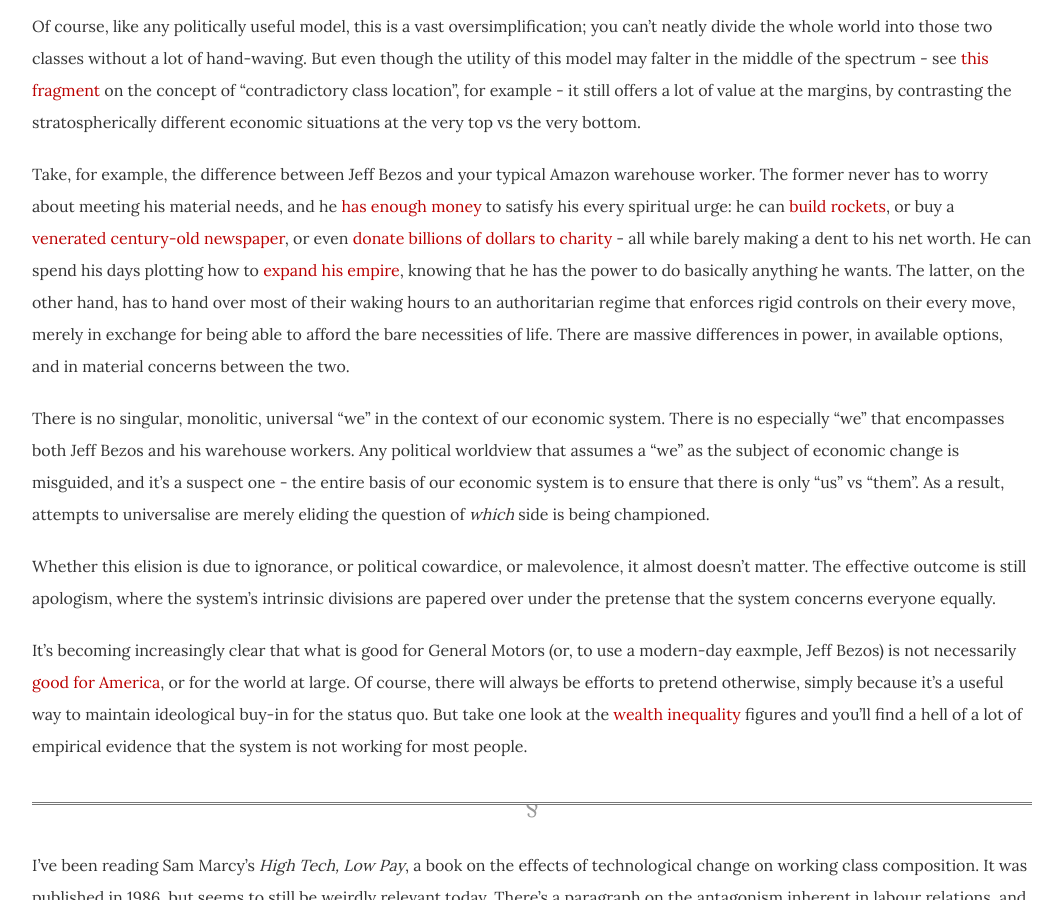
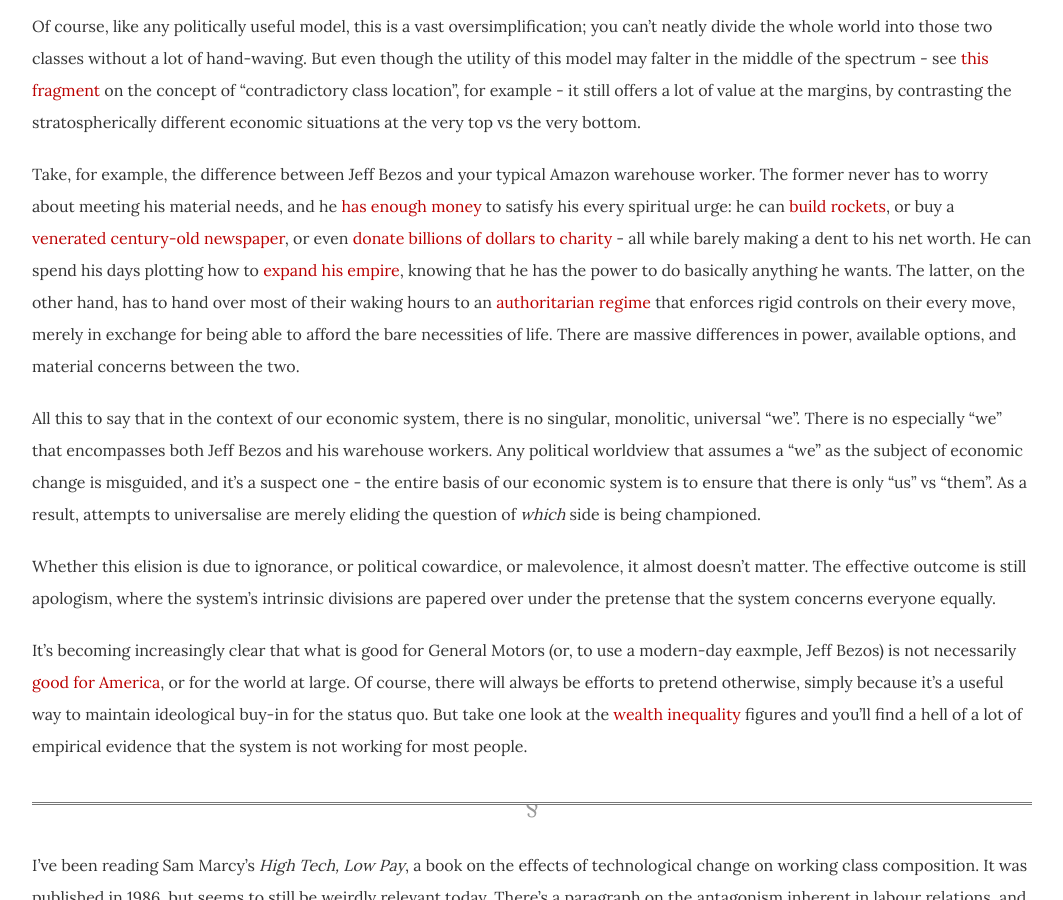
Before and after one commit to dellsystem/dellsystem.github.io, a Jekyll site: the page built from _posts/2019-3-3-fragments-62.md, in a window 1280 px wide and 900 px high, scrolled down 1531 px. Shown: the whole window, without its empty margins (108-1171 px from the left). Built offline with Jekyll 4.4.1, drawn with Linux system fonts in a browser that asks for light colours; some of the changed text lies outside the part shown.

Commit message:
Update fragments-62
not sure if better tbh

```diff
--- a/_posts/2019-3-3-fragments-62.md
+++ b/_posts/2019-3-3-fragments-62.md
@@ -24,9 +24,9 @@ If I had to boil left politics to one key insight, it's that there isn't always
 
 Of course, like any politically useful model, this is a vast oversimplification; you can't neatly divide the whole world into those two classes without a lot of hand-waving. But even though the utility of this model may falter in the middle of the spectrum - see [this fragment](/posts/fragments-40) on the concept of "contradictory class location", for example - it still offers a lot of value at the margins, by contrasting the stratospherically different economic situations at the very top vs the very bottom.
 
-Take, for example, the difference between Jeff Bezos and your typical Amazon warehouse worker. The former never has to worry about meeting his material needs, and he [has enough money](https://www.dissentmagazine.org/blog/jeff-bezos-has-enough) to satisfy his every spiritual urge: he can [build rockets](https://www.smithsonianmag.com/innovation/rocketeer-jeff-bezos-winner-smithsonians-technology-ingenuity-award-180961119/), or buy a [venerated century-old newspaper](https://www.bbc.com/news/av/business-23582797/amazon-boss-jeff-bezos-buys-washington-post-for-250m), or even [donate billions of dollars to charity](https://twitter.com/notallbhas/status/1101121320748752896) - all while barely making a dent to his net worth. He can spend his days plotting how to [expand his empire](https://www.visualcapitalist.com/jeff-bezos-empire-chart/), knowing that he has the power to do basically anything he wants. The latter, on the other hand, has to hand over most of their waking hours to an authoritarian regime that enforces rigid controls on their every move, merely in exchange for being able to afford the bare necessities of life. There are massive differences in power, in available options, and in material concerns between the two.
+Take, for example, the difference between Jeff Bezos and your typical Amazon warehouse worker. The former never has to worry about meeting his material needs, and he [has enough money](https://www.dissentmagazine.org/blog/jeff-bezos-has-enough) to satisfy his every spiritual urge: he can [build rockets](https://www.smithsonianmag.com/innovation/rocketeer-jeff-bezos-winner-smithsonians-technology-ingenuity-award-180961119/), or buy a [venerated century-old newspaper](https://www.bbc.com/news/av/business-23582797/amazon-boss-jeff-bezos-buys-washington-post-for-250m), or even [donate billions of dollars to charity](https://twitter.com/notallbhas/status/1101121320748752896) - all while barely making a dent to his net worth. He can spend his days plotting how to [expand his empire](https://www.visualcapitalist.com/jeff-bezos-empire-chart/), knowing that he has the power to do basically anything he wants. The latter, on the other hand, has to hand over most of their waking hours to an [authoritarian regime](https://www.businessinsider.com/amazon-employees-describe-peak-2019-2) that enforces rigid controls on their every move, merely in exchange for being able to afford the bare necessities of life. There are massive differences in power, available options, and material concerns between the two.
 
-There is no singular, monolitic, universal "we" in the context of our economic system. There is no especially "we" that encompasses both Jeff Bezos and his warehouse workers. Any political worldview that assumes a "we" as the subject of economic change is misguided, and it's a suspect one - the entire basis of our economic system is to ensure that there is only "us" vs "them". As a result,  attempts to universalise are merely eliding the question of _which_ side is being championed.
+All this to say that in the context of our economic system, there is no singular, monolitic, universal "we". There is no especially "we" that encompasses both Jeff Bezos and his warehouse workers. Any political worldview that assumes a "we" as the subject of economic change is misguided, and it's a suspect one - the entire basis of our economic system is to ensure that there is only "us" vs "them". As a result,  attempts to universalise are merely eliding the question of _which_ side is being championed.
 
 Whether this elision is due to ignorance, or political cowardice, or malevolence, it almost doesn't matter. The effective outcome is still apologism, where the system's intrinsic divisions are papered over under the pretense that the system concerns everyone equally.
 
```
